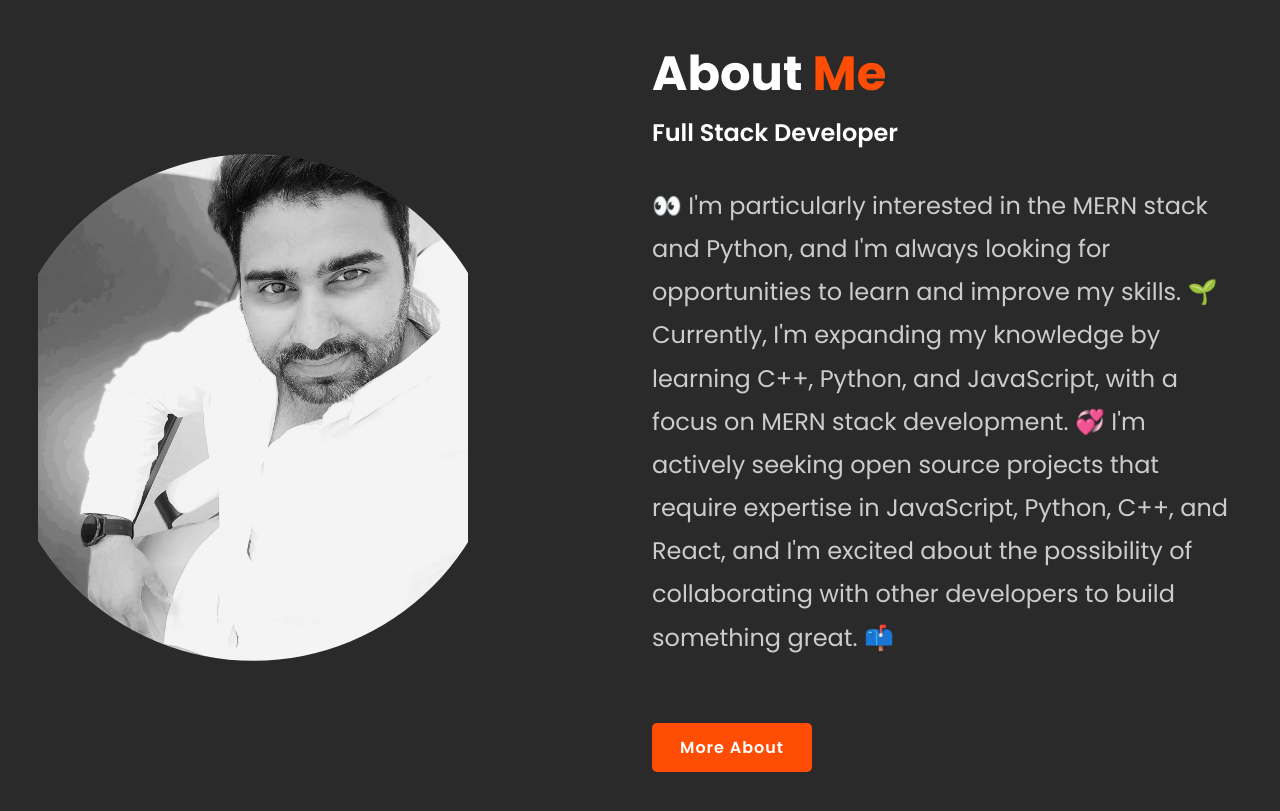
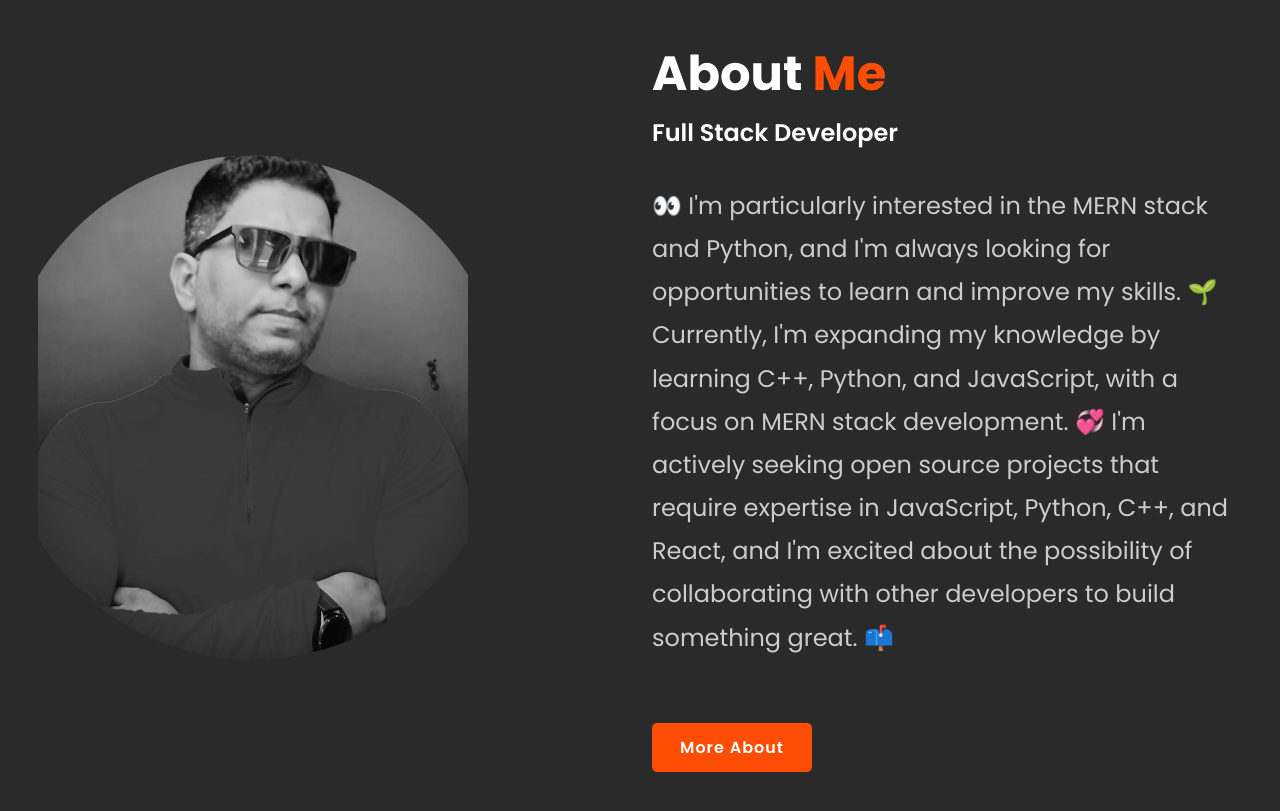
Before and after one commit to SJMcode/Personal-Wesbite, a plain HTML site: page index.html in a window 1280 px wide. Shown: the part 860-1671 px from the top of the page. Drawn offline with nearby package versions, Linux system fonts and the light colour scheme.

Commit message:
Update index.html

```diff
--- a/index.html
+++ b/index.html
@@ -63,7 +63,7 @@
     <!--About Section-->
     <section class="about" id="about">
       <div class="about-image">
-        <img src="images/prof_img.jpg" alt="about-image" />
+        <img src="images/photo_stockholm.jpg" alt="about-image" />
       </div>
       <div class="about-text">
         <h2>About <span>Me</span></h2>
```
